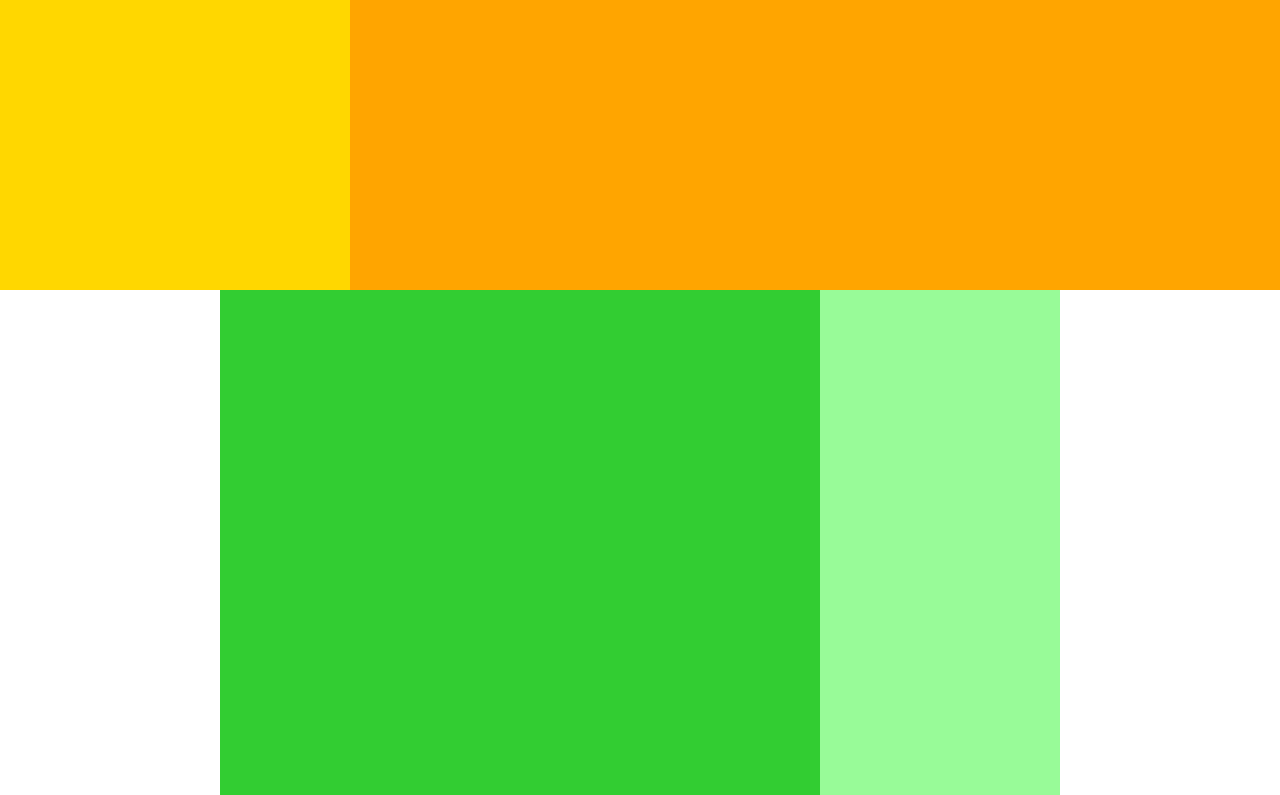
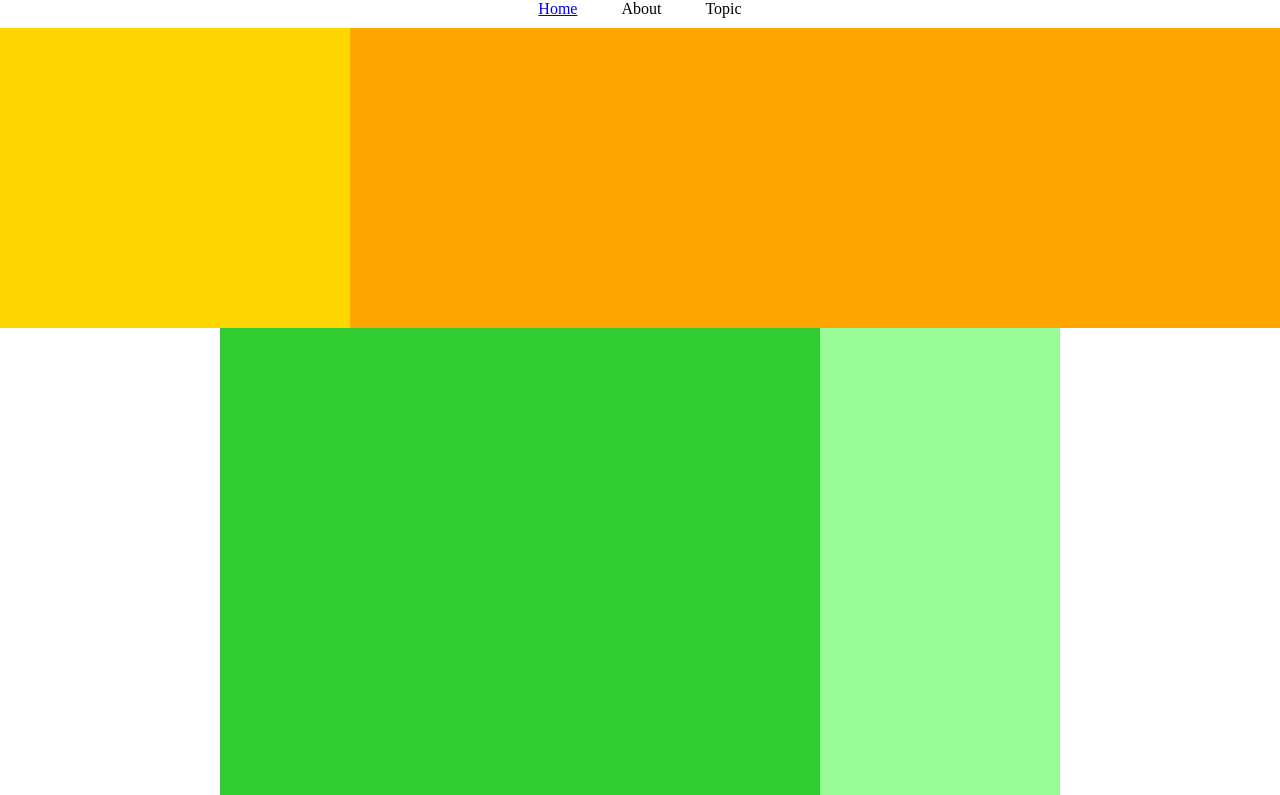
Before and after one commit to minoue436074/exercise1, a plain HTML site: page caravan/index.html in a window 1280 px wide. Shown: the part 47-842 px from the top of the page. Drawn offline with Linux system fonts and the light colour scheme.

Commit message:
2022101601

```diff
--- a/caravan/index.html
+++ b/caravan/index.html
@@ -11,9 +11,22 @@
     <!-- header -->
     <header>
       <h1 class="heading">
-      CARAVAN
+        <a href="index.html">
+          CARAVAN
+        </a>
       <h1>
     </header>
+    <!-- navigation -->
+    <nav>
+      <ul class="nav-list">
+        <li class="nav-list-item">
+          <a href="index.html">Home</a>
+        </li>
+        <li class="nav-list-item">About</li>
+        <li class="nav-list-item">Topic</li>
+      </ul>
+    </nav>
+
        <!-- main-visual用のdiv -->
     <div class="main-visual">
       <div class="main-visual-content"></div>
--- a/caravan/style.css
+++ b/caravan/style.css
@@ -6,14 +6,28 @@
 }
 
 .header{
-  width: 100%; /* 横幅いっぱい */
+  width: 90%;
   padding: 15px 0;
   margin: 0 auto;/* 中央寄せ（左右に余白がないとできない） */
+  text-align: center;
 }
 
-.header.heading{
-  font-size: 32px
+.header.heading{ /* headerタグ内のheadingクラスにのみ反映される */
+  font-size: 32px;
 }
+
+.nav-list {
+  text-align: center;
+  padding: 10px 0;
+  margin: 0 auto;
+}
+
+.nav-list-item{
+  list-style: none;
+  display: inline-block;
+  margin: 0 20px;
+}
+
 .main-visual {
   width: 100%; /* 横幅いっぱい */
   height: 300px; /* 高さ300px */
```
